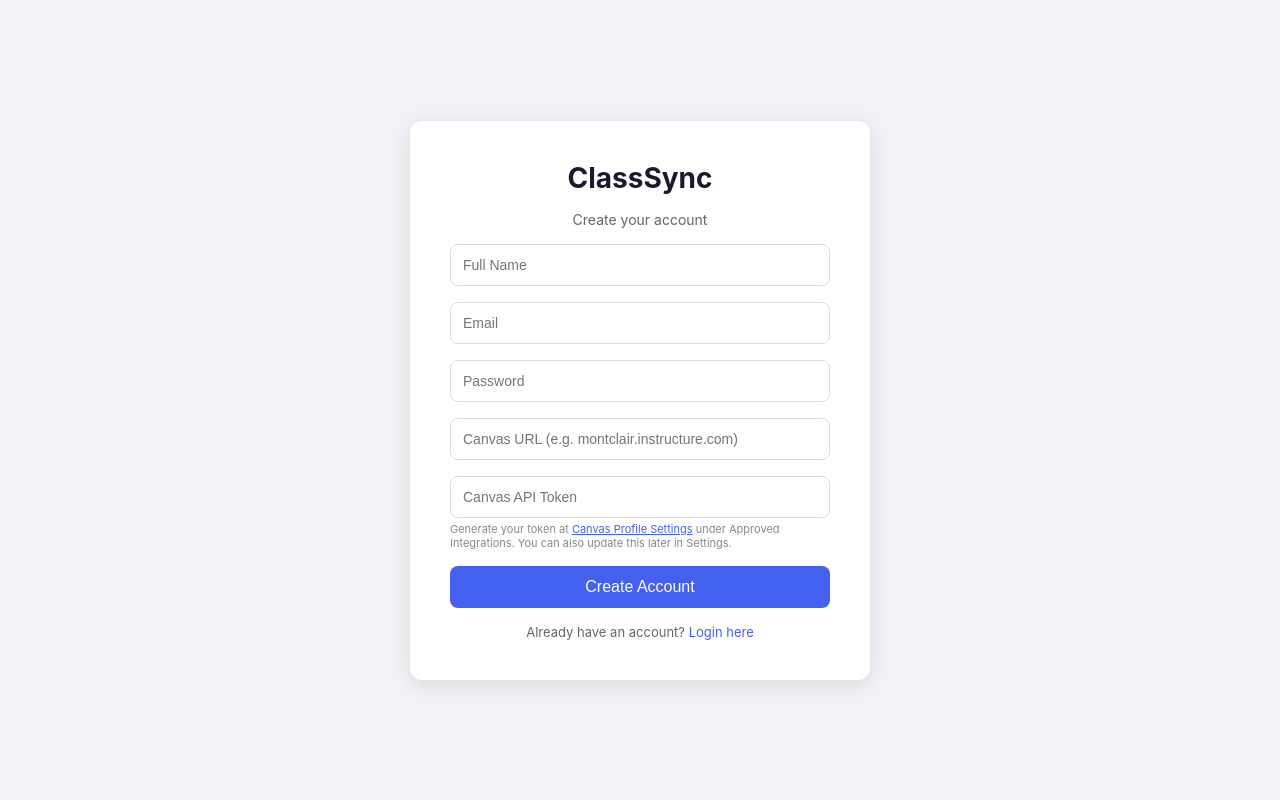
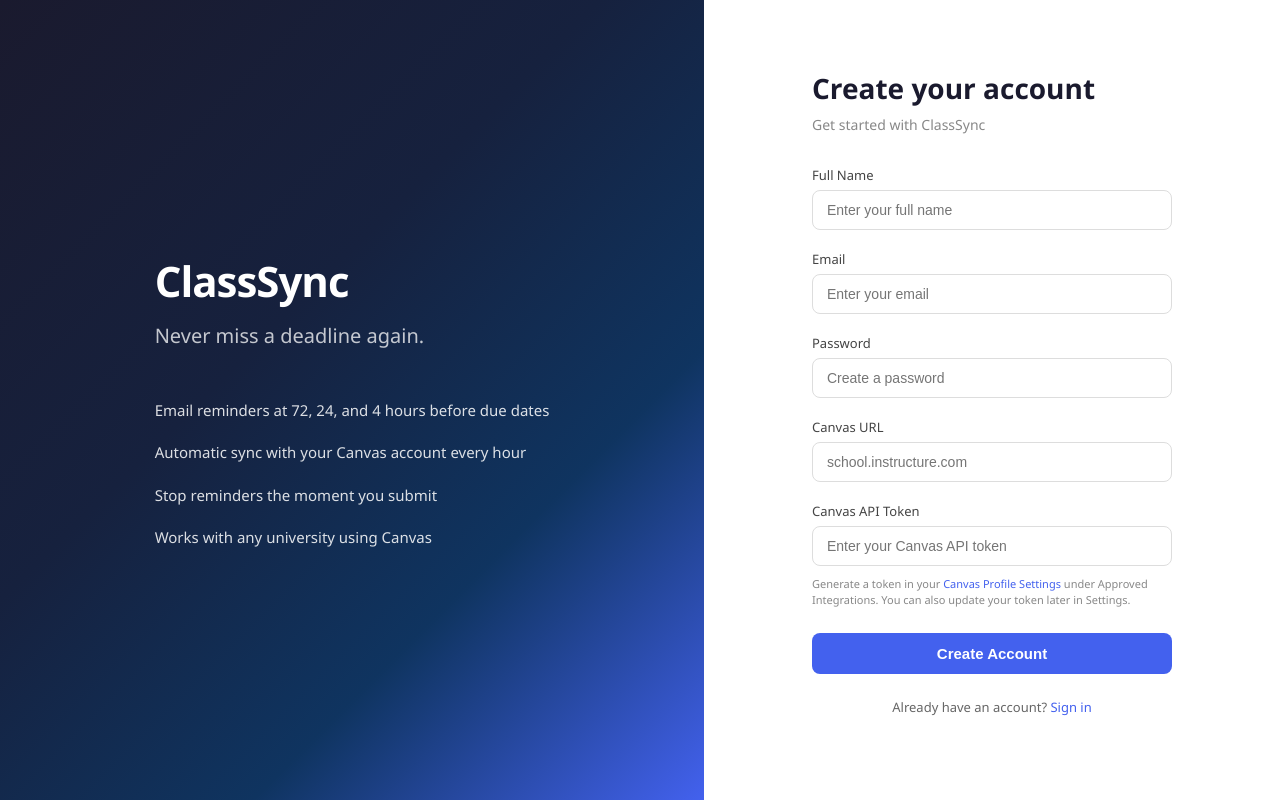
Before and after one commit to mr4201205-debug/Canvas-Tracker, a React (Create React App) app in the folder class-sync-frontend/: page /register in a window 1280 px wide. Built offline with nearby package versions, Linux system fonts and the light colour scheme.

Commit message:
Update UI

```diff
--- a/class-sync-frontend/src/Pages/Login.js
+++ b/class-sync-frontend/src/Pages/Login.js
@@ -29,39 +29,74 @@
     };
 
     return (
-        <div style={styles.container}>
-            <div style={styles.card}>
-                <h1 style={styles.title}>ClassSync</h1>
-                <p style={styles.subtitle}>Never Miss a Deadline</p>
+    <div style={styles.page}>
+        {/* Left Panel */}
+        <div style={styles.leftPanel}>
+            <div style={styles.leftContent}>
+                <h1 style={styles.brandName}>ClassSync</h1>
+                <p style={styles.brandTagline}>Never miss a deadline again.</p>
+                <div style={styles.featureList}>
+                    <div style={styles.featureItem}>
+                        <span>Email reminders at 72, 24, and 4 hours before due dates</span>
+                    </div>
+                    <div style={styles.featureItem}>
+                        <span>Automatic sync with your Canvas account every hour</span>
+                    </div>
+                    <div style={styles.featureItem}>
+                        <span>Stop reminders the moment you submit</span>
+                    </div>
+                    <div style={styles.featureItem}>
+                        <span>Works with any university using Canvas</span>
+                    </div>
+                </div>
+            </div>
+        </div>
+
+        {/* Right Panel */}
+        <div style={styles.rightPanel}>
+            <div style={styles.formContainer}>
+                <h2 style={styles.formTitle}>Welcome!</h2>
+                <p style={styles.formSubtitle}>Sign in to your ClassSync account</p>
 
                 <form style={styles.form} onSubmit={(e) => { e.preventDefault(); handleLogin(); }}>
+                    <div style={styles.field}>
+                        <label style={styles.label}>Email</label>
                         <input
                             style={styles.input}
                             type="email"
                             name="username"
                             id="username"
                             autoComplete="username"
-                        placeholder="Email"
+                            placeholder="Enter your email"
                             value={email}
                             onChange={(e) => setEmail(e.target.value)}
                         />
+                    </div>
 
+                    <div style={styles.field}>
+                        <div style={styles.passwordHeader}>
+                            <label style={styles.label}>Password</label>
+                            <Link to="/forgot-password" style={styles.forgotLink}>
+                                Forgot password?
+                            </Link>
+                        </div>
                         <input
                             style={styles.input}
                             type="password"
                             name="password"
                             id="password"
                             autoComplete="current-password"
-                        placeholder="Password"
+                            placeholder="Enter your password"
                             value={password}
                             onChange={(e) => setPassword(e.target.value)}
                         />
+                    </div>
 
                     {error && <p style={styles.error}>{error}</p>}
 
                     <button style={{
                             ...styles.button,
-                            backgroundColor: loading ? '#a5b4fc' : '#4361ee',
+                            backgroundColor: loading ? '#6678d1' : '#4361ee',
                             cursor: loading ? 'not-allowed' : 'pointer'
                         }}
                         type="submit"
@@ -73,68 +108,139 @@
 
                 <p style={styles.registerText}>
                     Don't have an account?{' '}
-                    <Link to="/register" style={styles.link}>Register here</Link>
-
+                    <Link to="/register" style={styles.link}>Create one!</Link>
                 </p>
 
-                <p style={styles.registerText}>
-                    <Link to="/forgot-password" style={styles.link}>
-                     Forgot your password?
-                    </Link>
-                </p>
+
+            </div>
         </div>
     </div>
 );
+
+
 }
 
 const styles = {
+    page: {
+        display: 'flex',
+        minHeight: '100vh',
+        fontFamily: "'Segoe UI', system-ui, sans-serif",
+        flexWrap: 'wrap',
+    },
 
+    // Left panel
+    leftPanel: {
+        flex: 1,
+        background: 'linear-gradient(135deg, #1a1a2e 0%, #16213e 40%, #0f3460 70%, #4361ee 100%)',
+        display: 'flex',
+        alignItems: 'center',
+        justifyContent: 'center',
+        padding: '60px',
+    },
+    leftContent: {
+        maxWidth: '440px',
+        color: 'white',
+    },
+    brandName: {
+        fontSize: '42px',
+        fontWeight: '800',
+        margin: '0 0 12px 0',
+        letterSpacing: '-1px',
+    },
+    brandTagline: {
+        fontSize: '20px',
+        color: 'rgba(255,255,255,0.75)',
+        margin: '0 0 48px 0',
+        lineHeight: '1.5',
+    },
+    featureList: {
+        display: 'flex',
+        flexDirection: 'column',
+        gap: '20px',
+    },
+    featureItem: {
+        display: 'flex',
+        alignItems: 'flex-start',
+        gap: '14px',
+        fontSize: '15px',
+        color: 'rgba(255,255,255,0.85)',
+        lineHeight: '1.5',
+    },
+    featureIcon: {
+        fontSize: '20px',
+        flexShrink: 0,
+        marginTop: '1px',
+    },
+
+    // Right panel
+    rightPanel: {
+        width: '480px',
+        flexShrink: 0,
+        backgroundColor: 'white',
+        display: 'flex',
+        alignItems: 'center',
+        justifyContent: 'center',
+        padding: '60px 48px',
+    },
+    formContainer: {
+        width: '100%',
+        maxWidth: '360px',
+    },
+    formTitle: {
+        fontSize: '28px',
+        fontWeight: '700',
+        color: '#1a1a2e',
+        margin: '0 0 8px 0',
+    },
+    formSubtitle: {
+        fontSize: '14px',
+        color: '#888',
+        margin: '0 0 32px 0',
+    },
     form: {
         display: 'flex',
         flexDirection: 'column',
-    gap: '16px',
+        gap: '20px',
+        marginBottom: '24px',
     },
-
-    container: {
-        display: 'flex',
-        justifyContent: 'center',
-        alignItems: 'center',
-        height: '100vh',
-        backgroundColor: '#f0f2f5',
-    },
-    card: {
-        backgroundColor: 'white',
-        padding: '40px',
-        borderRadius: '12px',
-        boxShadow: '0 4px 20px rgba(0,0,0,0.1)',
-        width: '380px',
+    field: {
         display: 'flex',
         flexDirection: 'column',
-        gap: '16px',
+        gap: '6px',
     },
-    title: {
-        margin: 0,
-        fontSize: '28px',
-        color: '#1a1a2e',
-        textAlign: 'center',
+    passwordHeader: {
+        display: 'flex',
+        justifyContent: 'space-between',
+        alignItems: 'center',
     },
-    subtitle: {
-        margin: 0,
-        color: '#666',
-        textAlign: 'center',
-        fontSize: '14px',
+    label: {
+        fontSize: '13px',
+        fontWeight: '500',
+        color: '#444',
+    },
+    forgotLink: {
+        fontSize: '12px',
+        color: '#4361ee',
+        textDecoration: 'none',
     },
     input: {
-        padding: '12px',
+        padding: '11px 14px',
         borderRadius: '8px',
         border: '1px solid #ddd',
         fontSize: '14px',
         outline: 'none',
+        transition: 'border-color 0.2s',
+        width: '100%',
+        boxSizing: 'border-box',
     },
     error: {
-        color: 'red',
+        color: '#e63946',
         fontSize: '13px',
         margin: 0,
+        padding: '10px 14px',
+        backgroundColor: '#fff0f0',
+        borderRadius: '8px',
+        border: '1px solid #ffd0d0',
     },
     button: {
         padding: '12px',
@@ -142,18 +248,21 @@
         color: 'white',
         border: 'none',
         borderRadius: '8px',
-        fontSize: '16px',
+        fontSize: '15px',
+        fontWeight: '600',
         cursor: 'pointer',
+        marginTop: '4px',
     },
     registerText: {
         textAlign: 'center',
         fontSize: '13px',
         color: '#666',
-        margin: 0,
+        margin: '0 0 16px 0',
     },
     link: {
         color: '#4361ee',
         textDecoration: 'none',
+        fontWeight: '500',
     },
 };
 
--- a/class-sync-frontend/src/Pages/Register.js
+++ b/class-sync-frontend/src/Pages/Register.js
@@ -34,61 +34,119 @@
     };
 
     return (
-        <div style={styles.container}>
-            <div style={styles.card}>
-                <h1 style={styles.title}>ClassSync</h1>
-                <p style={styles.subtitle}>Create your account</p>
+    <div style={styles.page}>
+        {/* Left Panel */}
+        <div style={styles.leftPanel}>
+            <div style={styles.leftContent}>
+                <h1 style={styles.brandName}>ClassSync</h1>
+                <p style={styles.brandTagline}>Never miss a deadline again.</p>
 
+                <div style={styles.featureList}>
+                    <div style={styles.featureItem}>
+                        <span>Email reminders at 72, 24, and 4 hours before due dates</span>
+                    </div>
+
+                    <div style={styles.featureItem}>
+                        <span>Automatic sync with your Canvas account every hour</span>
+                    </div>
+
+                    <div style={styles.featureItem}>
+                        <span>Stop reminders the moment you submit</span>
+                    </div>
+
+                    <div style={styles.featureItem}>
+                        <span>Works with any university using Canvas</span>
+                    </div>
+                </div>
+            </div>
+        </div>
+
+        {/* Right Panel */}
+        <div style={styles.rightPanel}>
+            <div style={styles.formContainer}>
+                <h2 style={styles.formTitle}>Create your account</h2>
+                <p style={styles.formSubtitle}>
+                    Get started with ClassSync
+                </p>
+
+                <form
+                    style={styles.form}
+                    onSubmit={(e) => {
+                        e.preventDefault();
+                        handleRegister();
+                    }}
+                >
+                    <div style={styles.field}>
+                        <label style={styles.label}>Full Name</label>
                         <input
                             style={styles.input}
                             type="text"
-                    placeholder="Full Name"
+                            placeholder="Enter your full name"
                             value={name}
                             onChange={(e) => setName(e.target.value)}
+                            required
                         />
+                    </div>
 
+                    <div style={styles.field}>
+                        <label style={styles.label}>Email</label>
                         <input
                             style={styles.input}
                             type="email"
-                    placeholder="Email"
+                            placeholder="Enter your email"
                             value={email}
                             onChange={(e) => setEmail(e.target.value)}
+                            required
                         />
+                    </div>
 
+                    <div style={styles.field}>
+                        <label style={styles.label}>Password</label>
                         <input
                             style={styles.input}
                             type="password"
-                    placeholder="Password"
+                            placeholder="Create a password"
                             value={password}
                             onChange={(e) => setPassword(e.target.value)}
+                            autoComplete="new-password"
+                            required
                         />
+                    </div>
 
+                    <div style={styles.field}>
+                        <label style={styles.label}>Canvas URL</label>
                         <input
                             style={styles.input}
                             type="text"
-                    placeholder="Canvas URL (e.g. montclair.instructure.com)"
+                            placeholder="school.instructure.com"
                             value={canvasBaseUrl}
                             onChange={(e) => setCanvasBaseUrl(e.target.value)}
+                            required
                         />
+                    </div>
 
-                <div>
+                    <div style={styles.field}>
+                        <label style={styles.label}>Canvas API Token</label>
                         <input
                             style={styles.input}
                             type="password"
-                    placeholder="Canvas API Token"
+                            placeholder="Enter your Canvas API token"
                             value={canvasToken}
                             onChange={(e) => setCanvasToken(e.target.value)}
+                            required
                         />
-                <p style={{ fontSize: '11px', color: '#888', margin: '4px 0 0 0' }}>
-                    Generate your token at{' '}
+
+                        <p style={styles.helpText}>
+                            Generate a token in your{' '}
                             <a
-                        href="https://montclair.instructure.com/profile/settings"
-                        target="_blank"
-                        rel="noreferrer"
-                        style={{ color: '#4361ee' }}>
+                            href={`${(canvasBaseUrl.startsWith('http') ? canvasBaseUrl : `https://${canvasBaseUrl}`).replace(/\/+$/, '')}/profile/settings`}                                target="_blank"
+                                rel="noopener noreferrer"
+                                style={styles.helpLink}
+                            >
                                 Canvas Profile Settings
                             </a>
-                    {' '}under Approved Integrations. You can also update this later in Settings.
+                            {' '}under Approved Integrations. You can also
+                            update your token later in Settings.
                         </p>
                     </div>
 
@@ -96,69 +154,129 @@
                     {success && <p style={styles.success}>{success}</p>}
 
                     <button
-                    style={{...styles.button, opacity: loading ? 0.7 : 1}}
-                    onClick={handleRegister}
-                    disabled={loading}>
+                        style={{
+                            ...styles.button,
+                            opacity: loading ? 0.7 : 1,
+                            cursor: loading ? 'not-allowed' : 'pointer'
+                        }}
+                        type="submit"
+                        disabled={loading}
+                    >
                         {loading ? 'Creating Account...' : 'Create Account'}
                     </button>
+                </form>
 
                 <p style={styles.loginText}>
                     Already have an account?{' '}
-                    <Link to="/login" style={styles.link}>Login here</Link>
+                    <Link to="/login" style={styles.link}>
+                        Sign in
+                    </Link>
                 </p>
             </div>
         </div>
+    </div>
 );
+
+
 }
 
 const styles = {
-    container: {
+
+    page: {
 display: 'flex',
+minHeight: '100vh',
+fontFamily: "'Segoe UI', system-ui, sans-serif",
+},
+
+// Left panel
+leftPanel: {
+    flex: 1,
+    background: 'linear-gradient(135deg, #1a1a2e 0%, #16213e 40%, #0f3460 70%, #4361ee 100%)',
+    display: 'flex',
+    alignItems: 'center',
     justifyContent: 'center',
-        alignItems: 'center',
-        height: '100vh',
-        backgroundColor: '#f0f2f5',
+    padding: '60px',
 },
-    card: {
-        backgroundColor: 'white',
-        padding: '40px',
-        borderRadius: '12px',
-        boxShadow: '0 4px 20px rgba(0,0,0,0.1)',
-        width: '380px',
+leftContent: {
+    maxWidth: '440px',
+    color: 'white',
+},
+brandName: {
+    fontSize: '42px',
+    fontWeight: '800',
+    margin: '0 0 12px 0',
+    letterSpacing: '-1px',
+},
+brandTagline: {
+    fontSize: '20px',
+    color: 'rgba(255,255,255,0.75)',
+    margin: '0 0 48px 0',
+    lineHeight: '1.5',
+},
+featureList: {
     display: 'flex',
     flexDirection: 'column',
-        gap: '16px',
+    gap: '20px',
 },
-    title: {
-        margin: 0,
+featureItem: {
+    display: 'flex',
+    alignItems: 'flex-start',
+    gap: '14px',
+    fontSize: '15px',
+    color: 'rgba(255,255,255,0.85)',
+    lineHeight: '1.5',
+},
+
+// Right panel
+rightPanel: {
+    width: '480px',
+    flexShrink: 0,
+    backgroundColor: 'white',
+    display: 'flex',
+    alignItems: 'center',
+    justifyContent: 'center',
+    padding: '40px 48px',
+},
+formContainer: {
+    width: '100%',
+    maxWidth: '360px',
+},
+formTitle: {
     fontSize: '28px',
+    fontWeight: '700',
     color: '#1a1a2e',
-        textAlign: 'center',
+    margin: '0 0 8px 0',
 },
-    subtitle: {
-        margin: 0,
-        color: '#666',
-        textAlign: 'center',
+formSubtitle: {
     fontSize: '14px',
+    color: '#888',
+    margin: '0 0 32px 0',
+},
+form: {
+    display: 'flex',
+    flexDirection: 'column',
+    gap: '20px',
+    marginBottom: '24px',
+},
+field: {
+    display: 'flex',
+    flexDirection: 'column',
+    gap: '6px',
+},
+label: {
+    fontSize: '13px',
+    fontWeight: '500',
+    color: '#444',
 },
 input: {
-        padding: '12px',
+    padding: '11px 14px',
     borderRadius: '8px',
     border: '1px solid #ddd',
     fontSize: '14px',
     outline: 'none',
+    transition: 'border-color 0.2s',
     width: '100%',
     boxSizing: 'border-box',
-    },
-    error: {
-        color: 'red',
-        fontSize: '13px',
-        margin: 0,
-    },
-    success: {
-        color: 'green',
-        fontSize: '13px',
-        margin: 0,
 },
 button: {
     padding: '12px',
@@ -166,19 +284,53 @@
     color: 'white',
     border: 'none',
     borderRadius: '8px',
-        fontSize: '16px',
+    fontSize: '15px',
+    fontWeight: '600',
     cursor: 'pointer',
+    marginTop: '4px',
 },
+link: {
+    color: '#4361ee',
+    textDecoration: 'none',
+    fontWeight: '500',
+},
+
+// Canvas token instructions
+helpText: {
+    fontSize: '11px',
+    color: '#888',
+    margin: '4px 0 0 0',
+    lineHeight: '1.5',
+},
+helpLink: {
+    color: '#4361ee',
+    textDecoration: 'none',
+},
+
+// Messages
+error: {
+    color: '#e63946',
+    fontSize: '13px',
+    margin: 0,
+    padding: '10px 14px',
+    backgroundColor: '#fff0f0',
+    borderRadius: '8px',
+    border: '1px solid #ffd0d0',
+},
+success: {
+    color: '#16803c',
+    fontSize: '13px',
+    margin: 0,
+},
+
+// Login link
 loginText: {
     textAlign: 'center',
     fontSize: '13px',
     color: '#666',
-        margin: 0,
+    margin: '0 0 16px 0',
 },
-    link: {
-        color: '#4361ee',
-        textDecoration: 'none',
-    },
+
 };
 
 export default Register;
```
Lines whose indentation alone changed are shown as unchanged.
